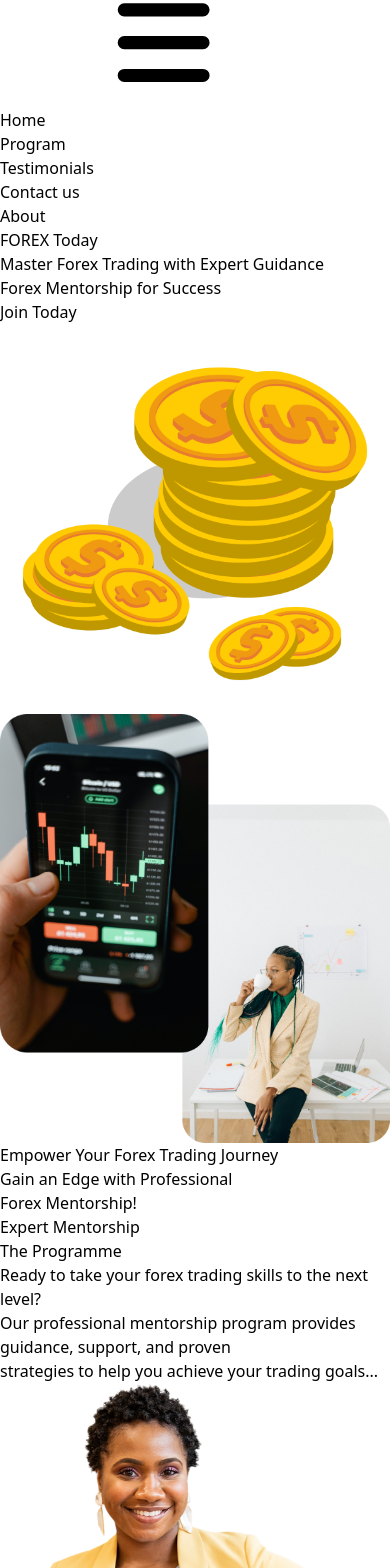
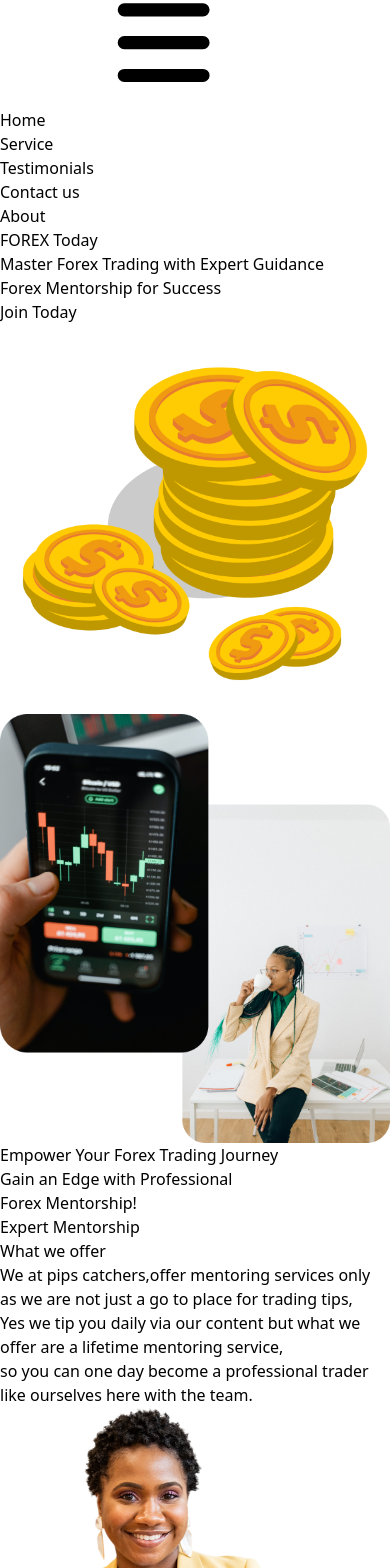
Before and after one commit to whitejsx/pipscatchers, a React (Vite) app: page / in a window 390 px wide. Shown: the part 340-1908 px from the top of the page. Built offline with nearby package versions, Linux system fonts and the light colour scheme.

Commit message:
deploymeny

```diff
--- a/src/App.jsx
+++ b/src/App.jsx
@@ -61,12 +61,11 @@ function App() {
         className="h-[86vh] flex justify-around align-center items-center"
       >
         <div>
-        <h1 className="text-bold font-extrabold text-[2.5rem] mb-1">The Programme</h1>
-        <p classname="mt-2">
-          Ready to take your forex trading skills to the next level?<br></br> Our
-          professional mentorship program provides guidance, support, and proven<br></br>
-          strategies to help you achieve your trading goals...{" "}
-        </p>
+        <h1 className="text-bold font-extrabold text-[3.5rem] mb-1">What we offer</h1>
+        <p classname="mt-2 text-[25px] bg-slate-700">
+        We at pips catchers,offer mentoring services only as we are not just a go to place for trading tips,<br /> Yes we tip you daily via our content but what we offer are a lifetime mentoring service,
+        <p>so you can one day become a professional trader like ourselves here with the team.{" "}</p>
+</p>
         </div>
         <div>
           <img src={PorImg} width="420px" />
@@ -102,13 +101,14 @@ function App() {
     <div class="grid max-w-screen-xl px-5 py-8 mx-auto lg:gap-8 xl:gap-0 lg:py-16 lg:grid-cols-12 ">
         <div class="mr-auto place-self-center lg:col-span-7">
             <h1 class="max-w-2xl mb-4 text-4xl font-extrabold tracking-tight leading-none md:text-5xl xl:text-6xl dark:text-white">Pro T<span className="text-red-400">i</span>p and <br></br>Signal for You</h1>
-            <p class="max-w-2xl mb-6 font-light text-gray-500 lg:mb-8 md:text-lg lg:text-xl dark:text-gray-400">From checkout to global sales tax compliance, companies around the world use Flowbite to simplify their payment stack.</p>
+            <p class="max-w-2xl mb-6 font-light text-gray-500 lg:mb-8 md:text-4lg lg:text-2xl dark:text-gray-400 mt-4">We are a team of professional traders and investment managers with close to 2 decades of experience in the financial market.
+ .</p>
             <a href="#" class="inline-flex items-center justify-center px-5 py-3 mr-3 text-base font-medium text-center text-white rounded-lg bg-primary-700 hover:bg-primary-800 focus:ring-4 focus:ring-primary-300 dark:focus:ring-primary-900">
                 Get started
                 <svg class="w-5 h-5 ml-2 -mr-1" fill="currentColor" viewBox="0 0 20 20" xmlns="http://www.w3.org/2000/svg"><path fill-rule="evenodd" d="M10.293 3.293a1 1 0 011.414 0l6 6a1 1 0 010 1.414l-6 6a1 1 0 01-1.414-1.414L14.586 11H3a1 1 0 110-2h11.586l-4.293-4.293a1 1 0 010-1.414z" clip-rule="evenodd"></path></svg>
             </a>
             <a href="#" class="inline-flex items-center justify-center px-5 py-3 text-base font-medium text-center text-gray-900 border border-gray-300 rounded-lg hover:bg-gray-100 focus:ring-4 focus:ring-gray-100 dark:text-white dark:border-gray-700 dark:hover:bg-gray-700 dark:focus:ring-gray-800">
-                Speak to Sales
+                Explore
             </a>
         </div>
         <div class="hidden lg:mt-0 lg:col-span-5 lg:flex">
@@ -140,7 +140,7 @@ function App() {
                   <p class="my-4">If you care for your time, I hands down would go with this."</p>
               </blockquote>
               <figcaption class="flex justify-center items-center space-x-3">
-                  <img class="w-9 h-9 rounded-full" src="https://flowbite.s3.amazonaws.com/blocks/marketing-ui/avatars/karen-nelson.png" alt="profile picture" />
+                  <img class="w-9 h-9 rounded-full" src="" alt="profile picture" />
                   <div class="space-y-0.5 font-medium dark:text-white text-left">
                       <div>Bonnie Green</div>
                       <div class="text-sm font-light text-gray-500 dark:text-gray-400">Developer at Open AI</div>
@@ -154,7 +154,7 @@ function App() {
                   <p class="my-4">Designing with Figma components that can be easily translated to the utility classes of Tailwind CSS is a huge timesaver!"</p>
               </blockquote>
               <figcaption class="flex justify-center items-center space-x-3">
-                  <img class="w-9 h-9 rounded-full" src="https://flowbite.s3.amazonaws.com/blocks/marketing-ui/avatars/roberta-casas.png" alt="profile picture" />
+                  <img class="w-9 h-9 rounded-full" src="" alt="profile picture" />
                   <div class="space-y-0.5 font-medium dark:text-white text-left">
                       <div>Roberta Casas</div>
                       <div class="text-sm font-light text-gray-500 dark:text-gray-400">Lead designer at Dropbox</div>
@@ -169,7 +169,7 @@ function App() {
                   <p class="my-4">Aesthetically, the well designed components are beautiful and will undoubtedly level up your next application."</p>
               </blockquote>
               <figcaption class="flex justify-center items-center space-x-3">
-                  <img class="w-9 h-9 rounded-full" src="https://flowbite.s3.amazonaws.com/blocks/marketing-ui/avatars/jese-leos.png" alt="profile picture" />
+                  <img class="w-9 h-9 rounded-full" src="" alt="profile picture" />
                   <div class="space-y-0.5 font-medium dark:text-white text-left">
                       <div>Jese Leos</div>
                       <div class="text-sm font-light text-gray-500 dark:text-gray-400">Software Engineer at Facebook</div>
@@ -183,7 +183,7 @@ function App() {
                   <p class="my-4">You have many examples that can be used to create a fast prototype for your team."</p>
               </blockquote>
               <figcaption class="flex justify-center items-center space-x-3">
-                  <img class="w-9 h-9 rounded-full" src="https://flowbite.s3.amazonaws.com/blocks/marketing-ui/avatars/joseph-mcfall.png" alt="profile picture" />
+                  <img class="w-9 h-9 rounded-full" src="" alt="profile picture" />
                   <div class="space-y-0.5 font-medium dark:text-white text-left">
                       <div>Joseph McFall</div>
                       <div class="text-sm font-light text-gray-500 dark:text-gray-400">CTO at Google</div>
@@ -294,7 +294,7 @@ function App() {
         </div>
         <hr class="my-6 border-gray-200 sm:mx-auto dark:border-gray-700 lg:my-8 " />
         <div class="sm:flex sm:items-center sm:justify-between ">
-            <span class="text-sm text-gray-500 sm:text-center dark:text-gray-400">© 2022 <a href="https://flowbite.com" class="hover:underline">PIPsCatcher</a>. All Rights Reserved.
+            <span class="text-sm text-gray-500 sm:text-center dark:text-gray-400">© 2022 <a href="" class="hover:underline">PIPsCatcher</a>. All Rights Reserved.
             </span>
             <div class="flex mt-4 space-x-6 sm:justify-center sm:mt-0 text-white">
                 <a href="#" class="text-gray-50 hover:text-gray-900 dark:hover:text-white">
--- a/src/components/banner.jsx
+++ b/src/components/banner.jsx
@@ -1,5 +1,5 @@
 import React from 'react'
-import Logo from '../assets/iu.png'
+// import Logo from '../assets/iu.png'
 
 function banner() {
   return (
@@ -19,7 +19,7 @@ function banner() {
           <a  href='#home' class="block py-2 pl-3 pr-4 text-white bg-blue-700 rounded md:bg-transparent md:text-blue-700 md:p-0 dark:text-white md:dark:text-blue-500" aria-current="page">Home</a>
         </li>
         <li>
-          <a href='#programm' class="block py-2 pl-3 pr-4 text-gray-900 rounded hover:bg-gray-100 md:hover:bg-transparent md:border-0 md:hover:text-blue-700 md:p-0 dark:text-white md:dark:hover:text-blue-500 dark:hover:bg-gray-700 dark:hover:text-white md:dark:hover:bg-transparent">Program</a>
+          <a href='#programm' class="block py-2 pl-3 pr-4 text-gray-900 rounded hover:bg-gray-100 md:hover:bg-transparent md:border-0 md:hover:text-blue-700 md:p-0 dark:text-white md:dark:hover:text-blue-500 dark:hover:bg-gray-700 dark:hover:text-white md:dark:hover:bg-transparent">Service</a>
         </li>
         <li>
           <a href='#test' class="block py-2 pl-3 pr-4 text-gray-900 rounded hover:bg-gray-100 md:hover:bg-transparent md:border-0 md:hover:text-blue-700 md:p-0 dark:text-white md:dark:hover:text-blue-500 dark:hover:bg-gray-700 dark:hover:text-white md:dark:hover:bg-transparent">Testimonials</a>
```
Also changed, not shown: 1 other file (tests, documents, lock files or other folders).
